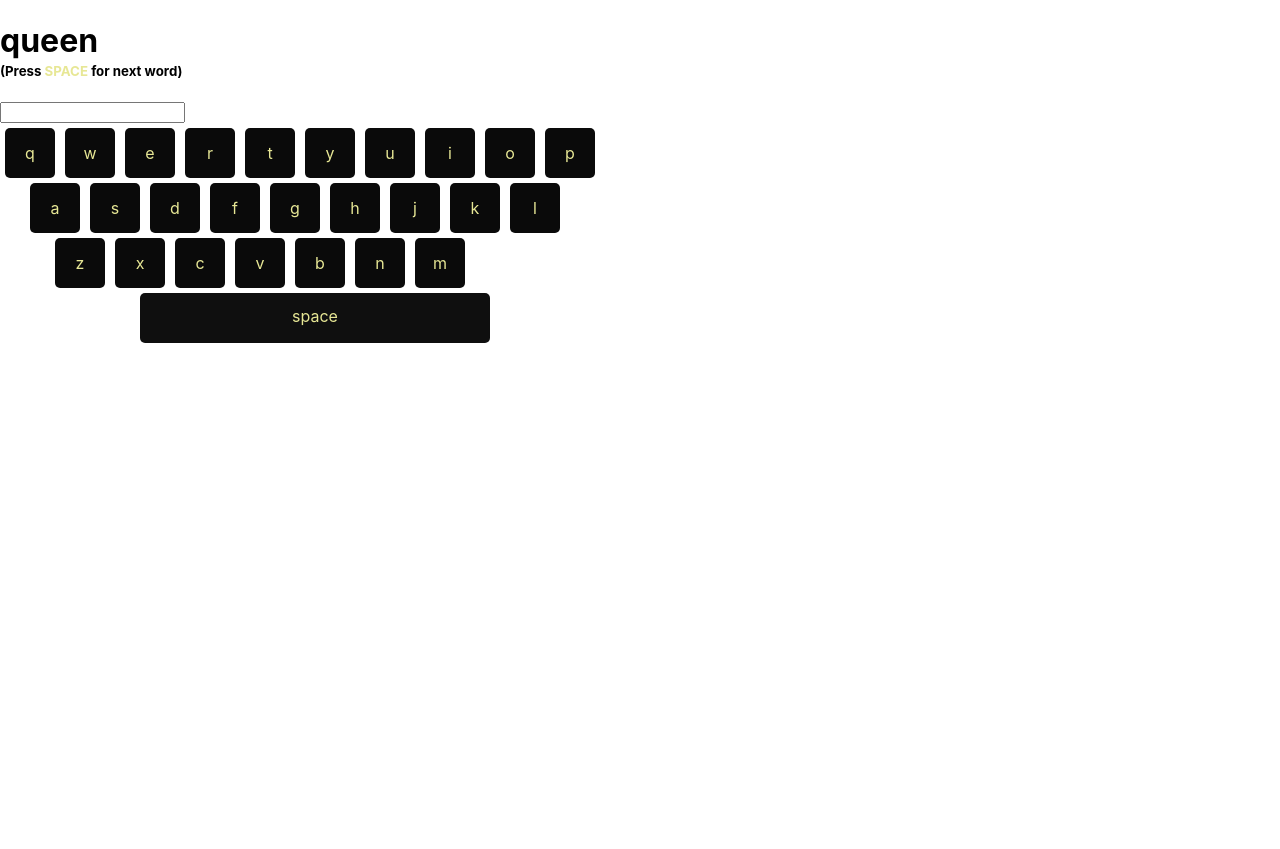
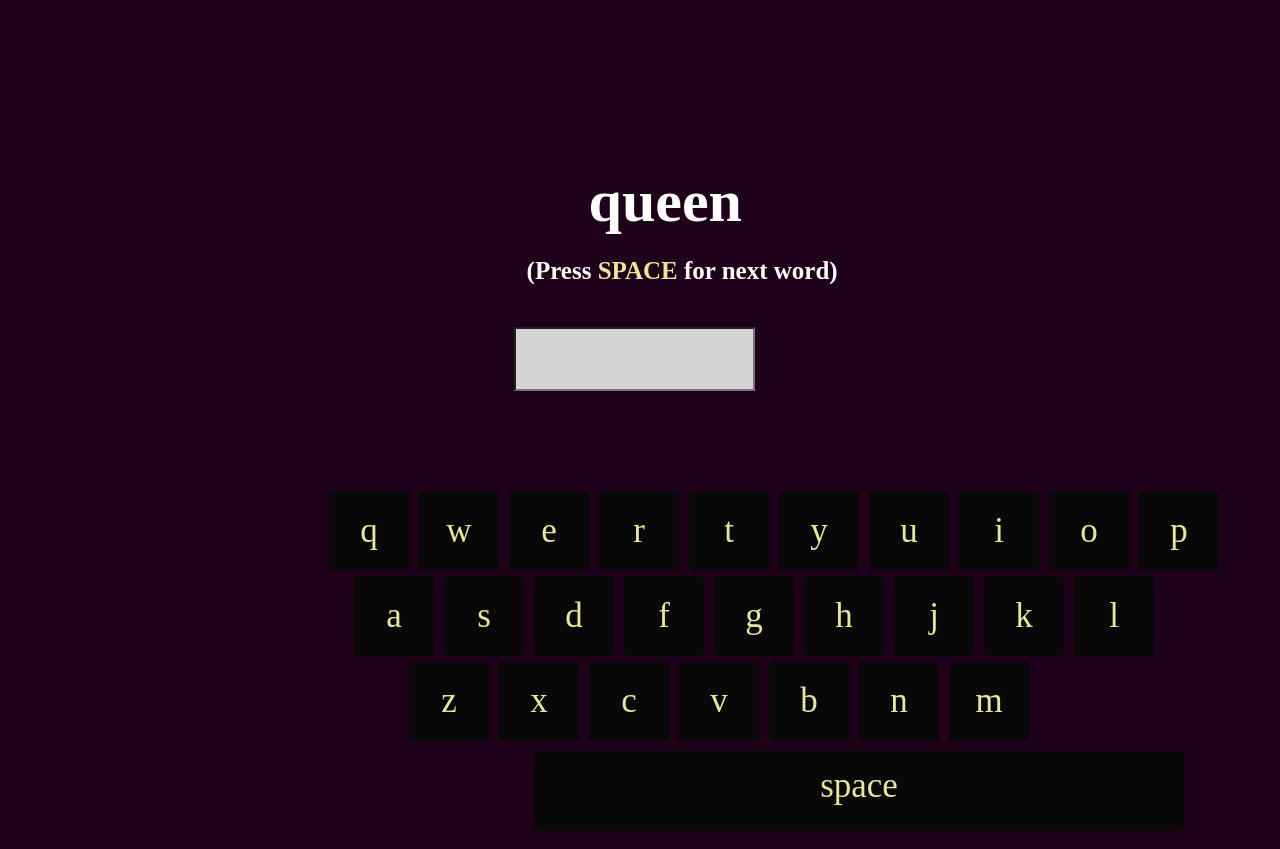
Before and after one commit to codenameuriel/fingerz, a React (Create React App) app: page / in a window 1280 px wide. Before the commit the page ends 800 px from the top, so only its background shows below. Built offline with nearby package versions, Linux system fonts and the light colour scheme.

Commit message:
adjust styling in Keyboard component

```diff
--- a/src/components/WordList/WordList.js
+++ b/src/components/WordList/WordList.js
@@ -1,16 +1,13 @@
 import React from 'react';
+import WordListStyles from './WordList.module.css';
 
 const WordList = props => {
   const showWord = () => {
-    // const words = ['queen', 'articulate', 'spiritual', 'twin', 'incense', 'bowl', 'singing', 'noisy', 'sound', 'painting', 'organic'];
-
-    // if (index === words.length) props.disableInput();
-
     return props.wordList[props.index];
   }
 
   return (
-    <div>
+    <div className={WordListStyles.WordList}>
       <h1
         style={{marginBottom: '-20px'}}>{showWord()}
       </h1>
--- /dev/null
+++ b/src/components/WordList/WordList.module.css
@@ -0,0 +1,11 @@
+.WordList h1 {
+  margin-left: 75px;
+  font-size: 60px;
+  color: white;
+}
+
+.WordList h5 {
+  margin-left: 13px;
+  font-size: 25px;
+  color: white;
+}
--- a/src/containers/Keyboard/Keyboard.js
+++ b/src/containers/Keyboard/Keyboard.js
@@ -80,7 +80,7 @@ class Keyboard extends Component {
 
   render() {
     return (
-      <div>
+      <div className={KeyboardStyles.Keyboard}>
         <div className={KeyboardStyles.TopRow}>
             {this.createKeyDivs('top')}
           </div>
--- a/src/containers/Keyboard/Keyboard.module.css
+++ b/src/containers/Keyboard/Keyboard.module.css
@@ -1,7 +1,11 @@
+.Keyboard {
+  margin-top: 10%;
+}
+
 .key {
-  background-color: rgb(10, 10, 10);
-  width: 50px;
-  height: 50px;
+  background-color: rgb(8, 8, 8);
+  width: 80px;
+  height: 80px;
   box-sizing: border-box;
   border-radius: 5px;
   margin: 0 5px;
@@ -9,9 +13,11 @@
 }
 
 .key div {
-  padding: 7px 0;
+  padding: 20px;
+  height: 40px;
+  font-size: 35px;
   color: rgb(231, 231, 149);
-  margin-top: 8px;
+  border-radius: 5px;
 }
 
 .TopRow {
@@ -28,13 +34,13 @@
 .BottomRow {
   display: flex;
   margin: 5px 0px;
-  margin-left: 50px;
+  margin-left: 80px;
 }
 
 .spaceKey {
-  background-color: rgb(15, 15, 15);
-  width: 350px;
-  height: 50px;
+  background-color: rgb(8, 8, 8);
+  width: 650px;
+  height: 80px;
   box-sizing: border-box;
   border-radius: 5px;
   margin: 0 5px;
@@ -42,13 +48,15 @@
 }
 
 .spaceKey div {
-  padding: 5px 0;
+  padding: 15px;
   color: rgb(231, 231, 149);
-  margin-top: 8px;
+  height: 50px;
+  font-size: 35px;
+  border-radius: 5px;
 }
 
 .Space {
   display: flex;
-  margin: 5px 0;
-  margin-left: 135px;
+  margin: 10px 0;
+  margin-left: 205px;
 }
--- a/src/containers/WordPanel/WordPanel.js
+++ b/src/containers/WordPanel/WordPanel.js
@@ -2,6 +2,7 @@ import React, { Component } from 'react';
 import { connect } from 'react-redux';
 import * as actionCreators from '../../store/actions/index';
 import WordList from '../../components/WordList/WordList';
+import WordPanelStyles from './WordPanel.module.css';
 
 class WordPanel extends Component {
   // handleKeyPress() {
@@ -106,7 +107,7 @@ class WordPanel extends Component {
 
   render() {
     return (
-      <div>
+      <div className={WordPanelStyles.WordPanel}>
         <WordList
           index={this.props.index}
           wordList={this.props.wordList}
--- a/src/containers/WordPanel/WordPanel.module.css
+++ b/src/containers/WordPanel/WordPanel.module.css
@@ -0,0 +1,13 @@
+.WordPanel {
+  margin-left: 20%;
+}
+
+.WordPanel input {
+  width: 30%;
+  height: 50px;
+  font-size: 35px;
+  padding: 5px;
+  text-align: center;
+  color: rgb(0, 0, 0);
+  background-color: rgb(212, 212, 212);
+}
--- a/src/hoc/Layout/Layout.js
+++ b/src/hoc/Layout/Layout.js
@@ -1,10 +1,11 @@
 import React from 'react';
 import Keyboard from '../../containers/Keyboard/Keyboard';
 import WordPanel from '../../containers/WordPanel/WordPanel';
+import LayoutStyles from './Layout.module.css';
 
 const Layout = () => {
   return (
-    <div>
+    <div className={LayoutStyles.Layout}>
       <WordPanel />
       <Keyboard />
     </div>
--- a/src/hoc/Layout/Layout.module.css
+++ b/src/hoc/Layout/Layout.module.css
@@ -0,0 +1,6 @@
+.Layout {
+  display: flex;
+  flex-flow: column;
+  margin-left: 25%;
+  margin-top: 10%;
+}
--- a/src/index.css
+++ b/src/index.css
@@ -1,10 +1,11 @@
 body {
-  margin: 0;
+  /* margin: 0;
   font-family: -apple-system, BlinkMacSystemFont, 'Segoe UI', 'Roboto', 'Oxygen',
     'Ubuntu', 'Cantarell', 'Fira Sans', 'Droid Sans', 'Helvetica Neue',
     sans-serif;
   -webkit-font-smoothing: antialiased;
-  -moz-osx-font-smoothing: grayscale;
+  -moz-osx-font-smoothing: grayscale; */
+  background-color: rgb(31, 0, 27);
 }
 
 code {
--- a/src/store/reducers/wordPanel.js
+++ b/src/store/reducers/wordPanel.js
@@ -18,10 +18,10 @@ const reducer = (state=initialState, action) => {
   switch(action.type) {
     case actionTypes.HANDLE_KEY_PRESS:
       const pressedKey = {...state.pressedKey};
+      // work on this
       const pressedKeyStyle = {
         color: 'rgb(145, 82, 145)',
-        backgroundColor: 'rgb(0, 0, 0)',
-        borderRadius: '5px'
+        backgroundColor: 'rgb(0, 0, 0)'
       };
       pressedKey.value = state.typedKey;
       pressedKey.style = pressedKeyStyle;
```
